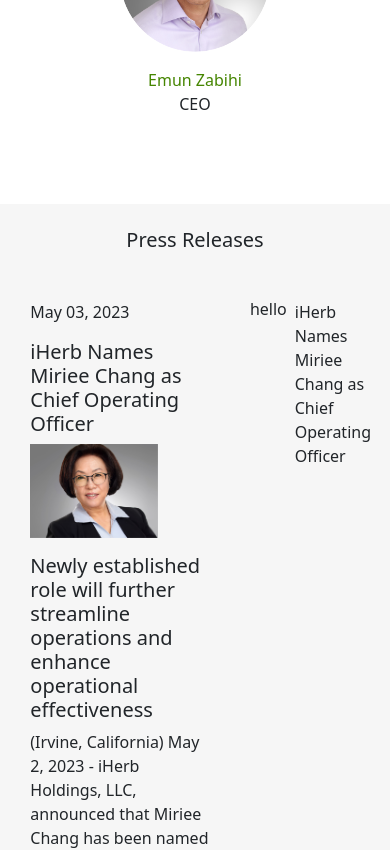
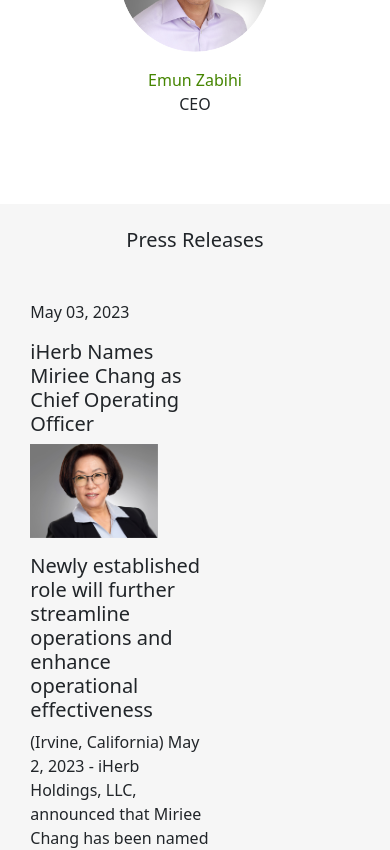
Before and after one commit to bobiiii/React-Ec2, a React (Vite) app: page /cor in a window 390 px wide. Shown: the part 4825-5675 px from the top of the page. Built offline with nearby package versions, Linux system fonts and the light colour scheme.

Commit message:
commit your  media queries

```diff
--- a/src/components/Corporate.jsx
+++ b/src/components/Corporate.jsx
@@ -339,9 +339,7 @@ function Corporate() {
                 <a href="" className='btn btn-outline-success'>Read more</a>
             </div>
             <div className='Chief-Operating-Officer-cards-section d-flex justify-content-arround'>
-              <h6>hello</h6>
-              <p className='ms-2'>iHerb Names Miriee Chang as Chief Operating
-Officer</p>
+
             </div>
           </div>
 
--- a/src/index.css
+++ b/src/index.css
@@ -1166,4 +1166,6 @@ line-height: 14px;
     width: 70%;
 }
 
+
+
 /* Corporate css End*/
```
